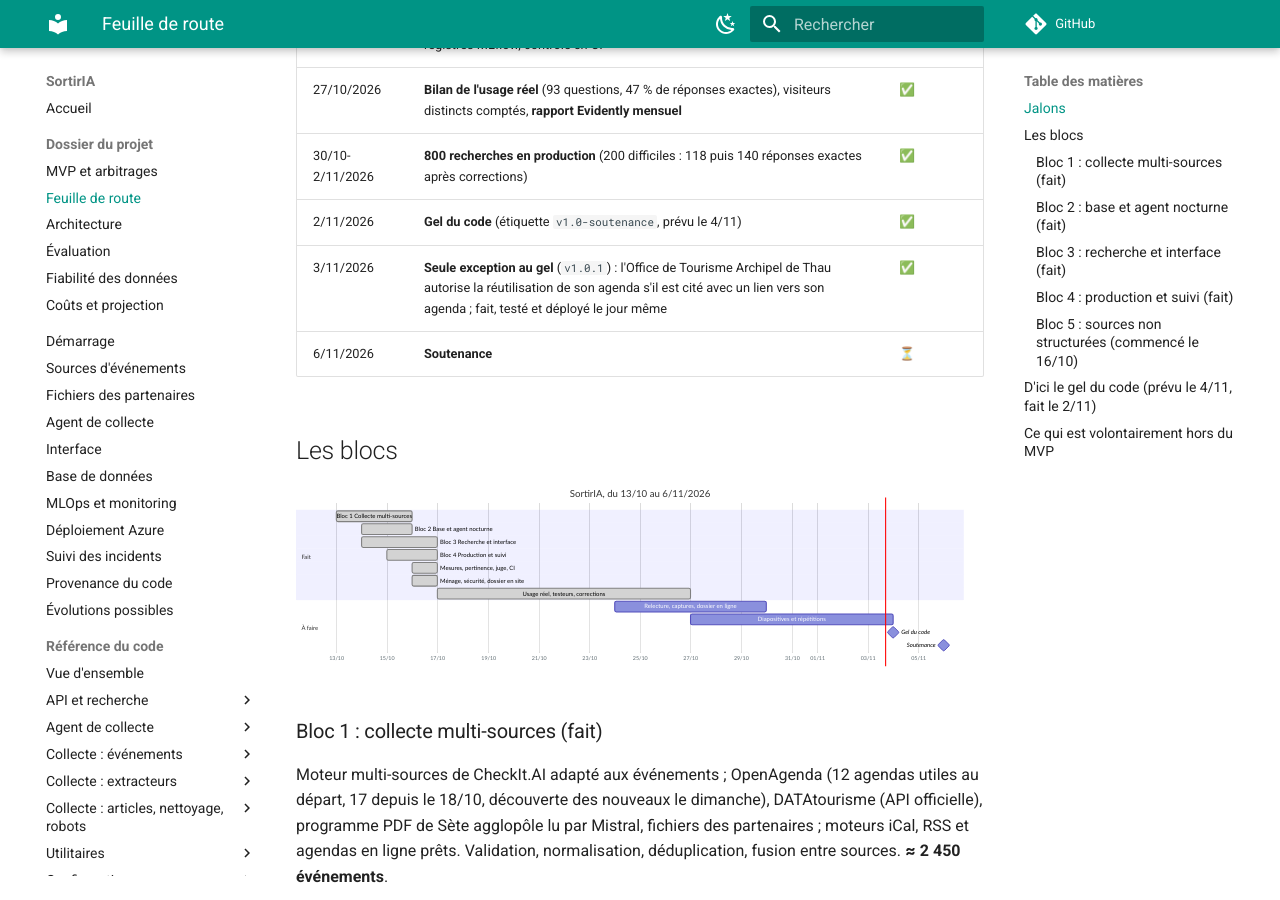
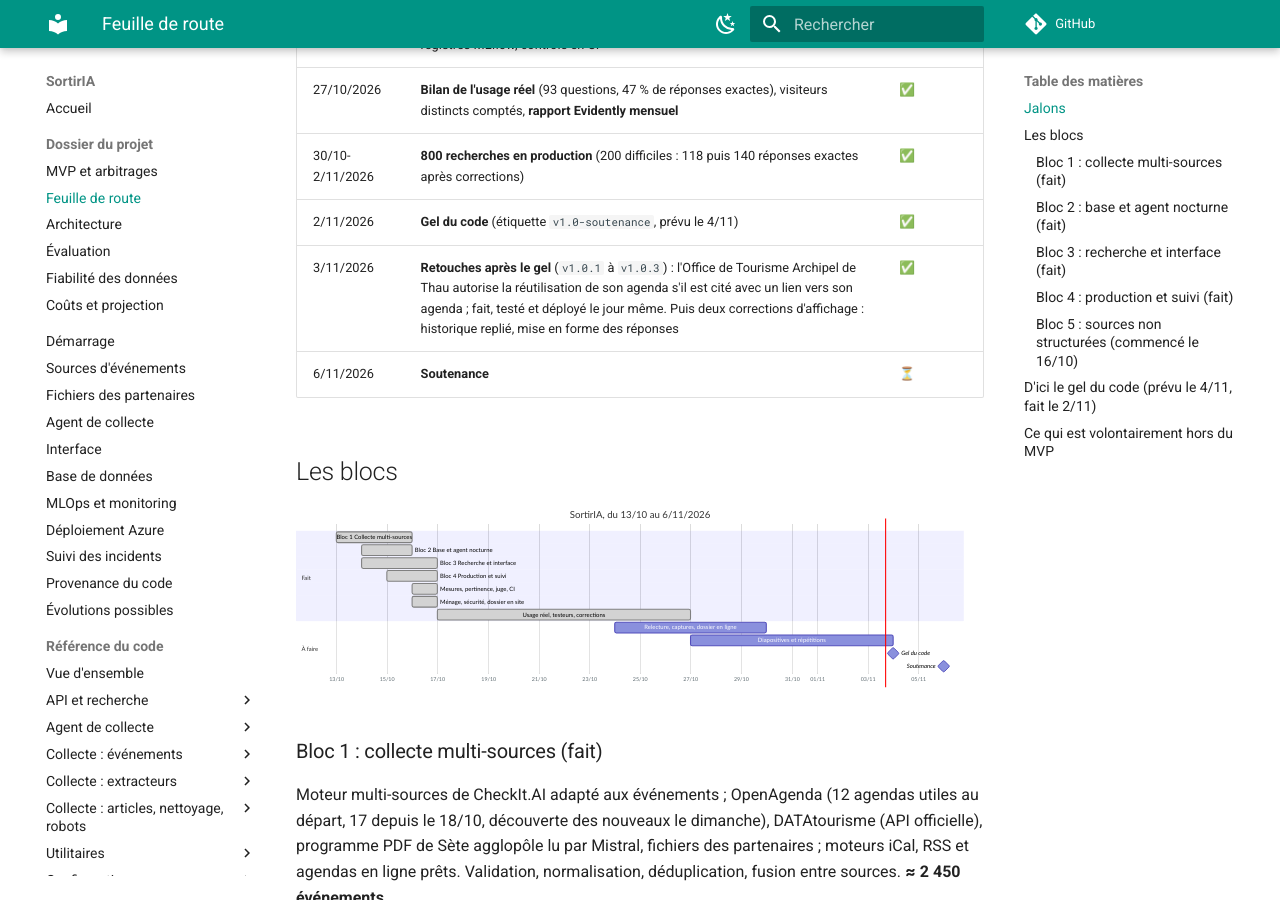
Before and after one commit to gonzalezcourrier34-glitch/SortirIA, an MkDocs documentation site: the page built from docs/feuille_de_route.md, in a window 1280 px wide and 900 px high, scrolled down 873 px. Built offline with MkDocs 1.6.1 and Material for MkDocs 9.7.7, drawn with Linux system fonts in a browser that asks for light colours; comment, search, counter and statistics services are not loaded; some of the changed text lies outside the part shown.

Commit message:
Interface : réponses sans mise en forme Markdown ni espace avant la ponctuation après un renvoi
Docs : retouches du 3/11 (v1.0.1 à v1.0.3)

```diff
--- a/docs/dossier/index.html
+++ b/docs/dossier/index.html
@@ -168,7 +168,7 @@
 <div class="container">
 <p class="section-number">03</p>
 <h2>Le parcours</h2>
-<p class="section-intro">Le projet démarre le 13/10/2026 en reprenant le code de projets précédents. Le code est figé depuis le 2/11 (gel prévu le 4/11), avec une seule exception le 3/11 (v1.0.1) pour respecter l'accord écrit de l'Office de Tourisme Archipel de Thau ; la soutenance a lieu le 6/11.</p>
+<p class="section-intro">Le projet démarre le 13/10/2026 en reprenant le code de projets précédents. Le code est figé depuis le 2/11 (gel prévu le 4/11), retouché le 3/11 pour respecter l'accord écrit de l'Office de Tourisme Archipel de Thau (v1.0.1) et corriger l'affichage (v1.0.2, v1.0.3) ; la soutenance a lieu le 6/11.</p>
 <div class="timeline">
 <div class="timeline-item"><span>01 • 13-15/10</span><h3>Collecte multi-sources</h3><p>Moteur multi-sources de CheckIt.AI adapté aux événements : OpenAgenda, DATAtourisme, programme PDF de Sète agglopôle lu par Mistral, fichiers des partenaires ; moteurs iCal, RSS et agendas en ligne prêts. Validation, normalisation, déduplication, fusion entre sources. <a class="project-link" href="architecture.html">Architecture →</a></p></div>
 <div class="timeline-item"><span>02 • 14-15/10</span><h3>Base et agent nocturne</h3><p>PostgreSQL + pgvector, schéma versionné. Agent LangGraph : nouvel essai ciblé, enrichissement et juge Mistral, surveillance (fraîcheur, couverture, coût), diagnostic et réparations proposées, bilan par mail, apprentissage des recherches ratées. <a class="project-link" href="agent.html">Agent →</a></p></div>
--- a/docs/dossier/rapport.html
+++ b/docs/dossier/rapport.html
@@ -318,7 +318,7 @@
 <tr><td>27/10/2026</td><td>Bilan d'usage, recommandation revue ; visiteurs distincts comptés à partir de maintenant</td><td>✅</td></tr>
 <tr><td>30/10 au 2/11/2026</td><td>800 recherches lancées en production, défauts trouvés et corrigés</td><td>✅</td></tr>
 <tr><td>2/11/2026</td><td>Gel du code (étiquette v1.0-soutenance), deux jours avant la date prévue du 4/11</td><td>✅</td></tr>
-<tr><td>3/11/2026</td><td>Seule exception au gel (v1.0.1) : l'Office de Tourisme Archipel de Thau autorise la réutilisation de son agenda s'il est cité avec un lien ; fait, testé et déployé le jour même</td><td>✅</td></tr>
+<tr><td>3/11/2026</td><td>Retouches (v1.0.1 à v1.0.3) : accord écrit de l'Office de Tourisme Archipel de Thau, cité avec un lien vers son agenda ; deux corrections d'affichage</td><td>✅</td></tr>
 <tr><td>6/11/2026</td><td>Soutenance</td><td>à venir</td></tr>
 </tbody>
 </table>
--- a/docs/feuille_de_route.md
+++ b/docs/feuille_de_route.md
@@ -19,7 +19,7 @@
 | 27/10/2026 | **Bilan de l'usage réel** (93 questions, 47 % de réponses exactes), visiteurs distincts comptés, **rapport Evidently mensuel** | ✅ |
 | 30/10-2/11/2026 | **800 recherches en production** (200 difficiles : 118 puis 140 réponses exactes après corrections) | ✅ |
 | 2/11/2026 | **Gel du code** (étiquette `v1.0-soutenance`, prévu le 4/11) | ✅ |
-| 3/11/2026 | **Seule exception au gel** (`v1.0.1`) : l'Office de Tourisme Archipel de Thau autorise la réutilisation de son agenda s'il est cité avec un lien vers son agenda ; fait, testé et déployé le jour même | ✅ |
+| 3/11/2026 | **Retouches après le gel** (`v1.0.1` à `v1.0.3`) : l'Office de Tourisme Archipel de Thau autorise la réutilisation de son agenda s'il est cité avec un lien vers son agenda ; fait, testé et déployé le jour même. Puis deux corrections d'affichage : historique replié, mise en forme des réponses | ✅ |
 | 6/11/2026 | **Soutenance** | ⏳ |
 
 ## Les blocs
@@ -124,7 +124,7 @@
 | 24-30/10 | Relecture du dossier et de la doc ; captures d'écran du site, de Grafana, du mail de bilan ; publication du dossier en ligne (facultatif) ; pitch et feuille de route PDF mis à jour (datés du 14/10) | dossier final |
 | 27/10-3/11 | Diapositives, scénario de démonstration, vidéo de secours, répétitions avec questions du jury ; décision sur les partenaires d'exemple (présentés comme fictifs) ; coûts Azure réels du mois relevés | support de soutenance |
 | 2/11 | Gel du code : dernier déploiement vert, étiquette git `v1.0-soutenance` (prévu le 4/11) | version figée |
-| 3/11 | Seule exception : crédit et lien de l'Office de Tourisme Archipel de Thau, selon son accord écrit ; étiquette `v1.0.1` | version présentée |
+| 3/11 | Retouches : crédit et lien de l'Office de Tourisme Archipel de Thau, selon son accord écrit (`v1.0.1`) ; deux corrections d'affichage (`v1.0.2`, `v1.0.3`) | version présentée |
 
 ## Ce qui est volontairement hors du MVP
 
--- a/frontend/src/app/app.component.html
+++ b/frontend/src/app/app.component.html
@@ -138,7 +138,7 @@
                                                 [attr.aria-label]="'Voir l’événement ' + part.ref"
                                                 (click)="openEvent(past.refs[part.ref])">{{ part.text }}</button>
                                         } @else {
-                                            {{ part.text }}
+                                            <span>{{ part.text }}</span>
                                         }
                                     }
                                 </p>
@@ -180,7 +180,7 @@
                                             [attr.aria-label]="'Voir l’événement ' + part.ref"
                                             (click)="selectRef(part.ref)">{{ part.text }}</button>
                                     } @else {
-                                        {{ part.text }}
+                                        <span>{{ part.text }}</span>
                                     }
                                 }
                             </p>
```
Also changed, not shown: docs/evolutions.md (+1 -1 lines), 3 other files.
